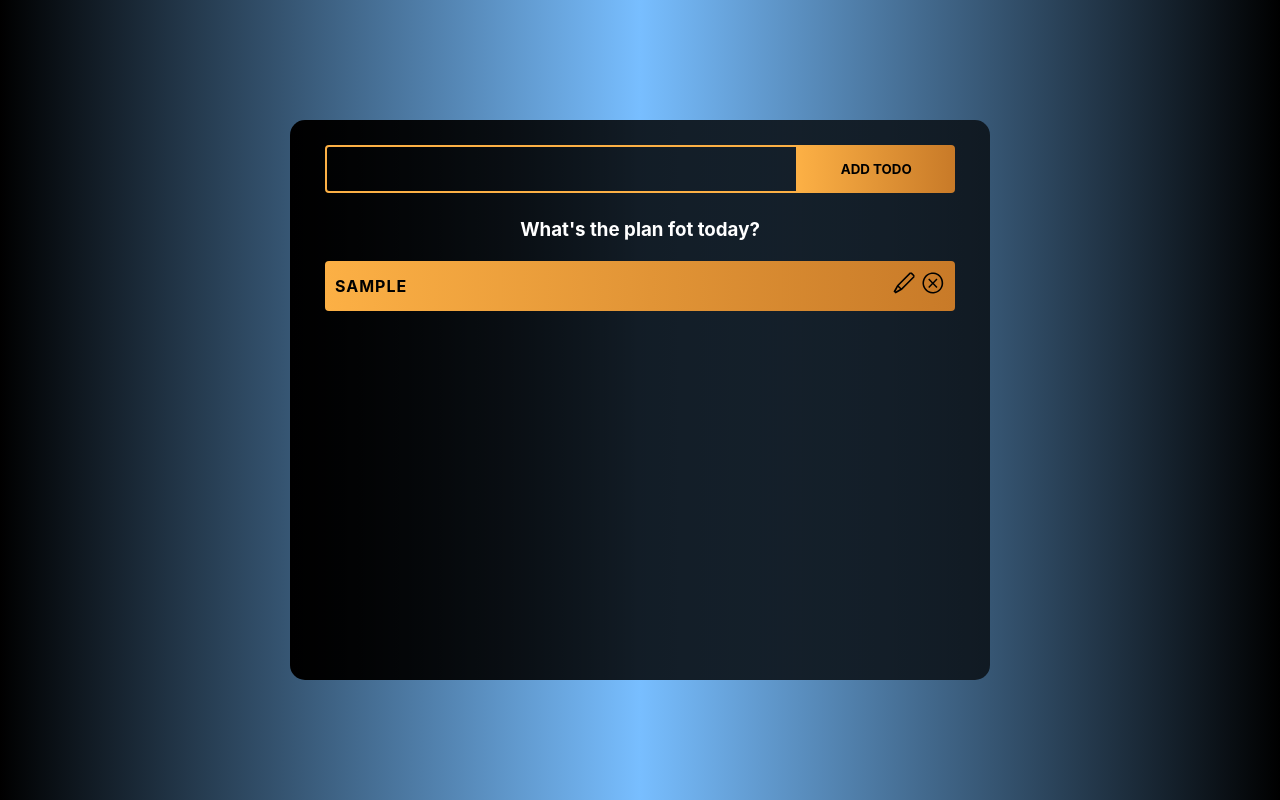
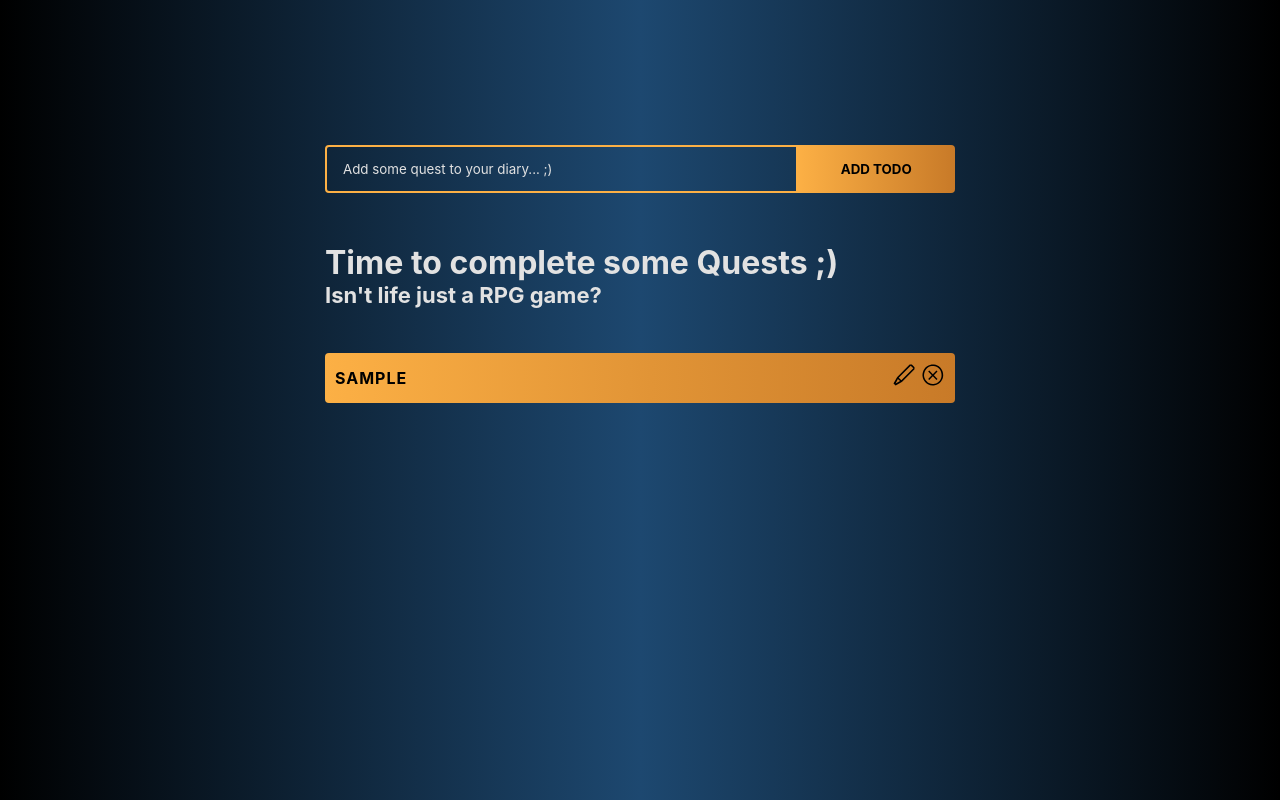
Before and after one commit to sebmiet/todo-list-react, a React (Create React App) app: page / in a window 1280 px wide. Both pictures are taken after typing "Sample" into the empty fields and a click on the button "ADD TODO". Built offline with nearby package versions, Linux system fonts and the light colour scheme.

Commit message:
css and begin to make todo component

```diff
--- a/src/components/CreateTodo.js
+++ b/src/components/CreateTodo.js
@@ -1,35 +1,38 @@
-import React, {useState} from "react";
-
+import React, { useState } from "react";
 
 const CreateTodo = (props) => {
-
   const [input, setInput] = useState("");
   const [todoId, setTodoId] = useState(0);
 
   const handleInputChange = (e) => {
     setInput(e.target.value);
-}
+  };
 
   const handleSubmit = (e) => {
     e.preventDefault();
     props.addTodo({
       id: todoId,
       text: input,
+      isCompleted: false,
       createTime: new Date(),
+      wasEdited: false,
+      lastEdit: null,
     });
     setTodoId(todoId + 1);
-    setInput('');
-}
-
-
+    setInput("");
+  };
 
   return (
-
     <form className="create-todo-container" onSubmit={handleSubmit}>
-        <input className="create-todo-input" type="text" onChange={handleInputChange} value={input} />
+      <input
+        className="create-todo-input"
+        type="text"
+        onChange={handleInputChange}
+        placeholder="Add some quest to your diary... ;)"
+        value={input}
+      />
       <button className="create-todo-button">Add Todo</button>
     </form>
-
   );
 };
 
--- a/src/components/TodoList.js
+++ b/src/components/TodoList.js
@@ -1,9 +1,9 @@
 import React, { useState } from "react";
 import CreateTodo from "./CreateTodo";
-import {FaWindowClose} from 'react-icons/fa';
-import {RiEditBoxFill} from 'react-icons/ri';
-import {VscEdit} from 'react-icons/vsc';
-import {VscError} from 'react-icons/vsc';
+import { FaWindowClose } from "react-icons/fa";
+import { RiEditBoxFill } from "react-icons/ri";
+import { VscEdit } from "react-icons/vsc";
+import { VscError } from "react-icons/vsc";
 
 export const TodoList = () => {
   const [todos, setTodos] = useState([]);
@@ -14,19 +14,37 @@ export const TodoList = () => {
     console.log([...todos]);
   };
 
+  const handleEdit = (id) => {};
+
+  const handleDelete = (id) => {
+    const updatedTodos = [...todos].filter((todo) => id !== todo.id);
+    setTodos(updatedTodos);
+  };
+
   const todoMapping = [...todos].map((todo) => (
     <div className="todo-item" key={todo.id}>
-     <div> <p>{todo.text}</p></div>
-      <div><span className="icon-edit"><VscEdit/></span>
-      <span className="icon-close"><VscError/></span></div>
+      <div>
+        {" "}
+        <p>{todo.text}</p>
+      </div>
+      <div>
+        <span onClick={() => handleEdit(todo.id)} className="icon-edit">
+          <VscEdit />
+        </span>
+        <span onClick={() => handleDelete(todo.id)} className="icon-close">
+          <VscError />
+        </span>
+      </div>
     </div>
   ));
 
   return (
     <div className="todo-container">
-
       <CreateTodo addTodo={addTodo} />
-    <h3 className="title">What's the plan fot today?</h3>
+      <div className="suppose-to-be-funny-text-container">
+        <h3 className="title">Time to complete some Quests ;)</h3>
+        <h4 className="subtitle">Isn't life just a RPG game?</h4>
+      </div>
       {todoMapping}
     </div>
   );
--- a/src/index.css
+++ b/src/index.css
@@ -1,37 +1,58 @@
-*{
+* {
   margin: 0;
   padding: 0;
   box-sizing: border-box;
-  font-family: -apple-system, BlinkMacSystemFont, 'Segoe UI', Roboto, Oxygen, Ubuntu, Cantarell, 'Open Sans', 'Helvetica Neue', sans-serif;
+  font-family: -apple-system, BlinkMacSystemFont, "Segoe UI", Roboto, Oxygen,
+    Ubuntu, Cantarell, "Open Sans", "Helvetica Neue", sans-serif;
 }
-.container{
+.container {
   min-height: 100vh;
   min-width: auto;
   justify-content: center;
   align-items: center;
   display: flex;
-  background: linear-gradient(90deg,  rgb(0, 0, 0)0%,  rgb(120, 190, 255)50%, rgb(0, 0, 0) 100%);
+  background: linear-gradient(
+    90deg,
+    rgb(0, 0, 0) 0%,
+    rgb(29, 72, 112) 50%,
+    rgb(0, 0, 0) 100%
+  );
 }
-.todo-container{
+.todo-container {
   position: relative;
   min-height: 70vh;
   width: 700px;
   display: flex;
   flex-direction: column;
-  background: linear-gradient(90deg,  rgb(0, 0, 0)0%, rgba(0, 0, 0, 0.7) 100%);
+  /* background: linear-gradient(
+    90deg,
+    rgba(0, 0, 0, 0.7) 0%,
+    rgba(0, 0, 0, 0.7) 100%
+  ); */
   border-radius: 15px;
   align-items: center;
   padding-bottom: 30px;
   /* backdrop-filter: blur(10px); */
 }
-.title{
-  color: white;
+.suppose-to-be-funny-text-container {
+  padding: 25px 35px;
+  width: 100%;
+  text-align: left;
+}
+.title {
+  color: #e2e2e2;
+  font-size: 32px;
+}
+.subtitle {
+  color: #e2e2e2;
+  font-size: 22px;
   margin-bottom: 15px;
 }
-.todo-item{
+
+.todo-item {
   display: flex;
   justify-content: space-between;
-  color:black;
+  color: black;
   text-transform: uppercase;
   font-size: 1rem;
   font-weight: bold;
@@ -43,39 +64,40 @@
   height: 50px;
   width: 90%;
   border-radius: 4px;
-  background: linear-gradient(90deg,rgba(252,176,69,1)0%,rgba(200,122,40, 1) 100%);
+  background: linear-gradient(
+    90deg,
+    rgba(252, 176, 69, 1) 0%,
+    rgba(200, 122, 40, 1) 100%
+  );
   cursor: pointer;
 }
-.todo-item p{
-  flex-shrink: 1;
-}
-.icon-edit{
+
+.icon-edit {
   font-size: 1.5rem;
   color: black;
-  flex-shrink: 1;
 }
-.icon-close{
+.icon-close {
   margin-left: 5px;
   font-size: 1.5rem;
   color: black;
 }
-.create-todo-container{
+.create-todo-container {
   margin: 25px 10px;
   width: 90%;
 }
-.create-todo-input{
+.create-todo-input {
   padding: 14px 32px 14px 16px;
   border-radius: 4px 0 0 4px;
-  border: 2px solid rgba(252,176,69,1);
+  border: 2px solid rgba(252, 176, 69, 1);
   outline: none;
   width: 75%;
   color: #fff;
   background: transparent;
 }
-.create-todo-input::placeholder{
+.create-todo-input::placeholder {
   color: #e2e2e2;
 }
-.create-todo-button{
+.create-todo-button {
   /* font-size: 12px; */
   text-transform: uppercase;
   font-weight: bold;
@@ -86,5 +108,9 @@
   border-radius: 0 4px 4px 0;
   cursor: pointer;
   outline: none;
-  background: linear-gradient(90deg,rgba(252,176,69,1)0%,rgba(200,122,40, 1) 100%);
+  background: linear-gradient(
+    90deg,
+    rgba(252, 176, 69, 1) 0%,
+    rgba(200, 122, 40, 1) 100%
+  );
 }
```
Also changed, not shown: 1 other file (tests, documents, lock files or other folders). Lines whose indentation alone changed are shown as unchanged.
